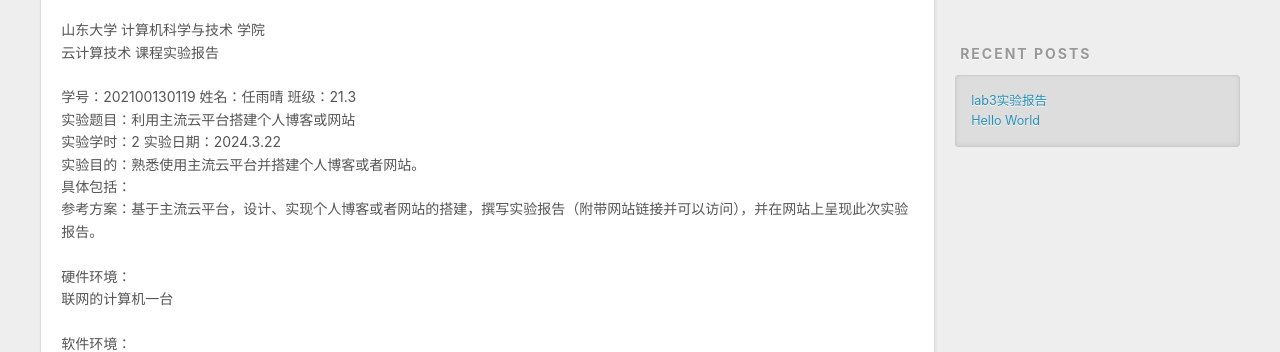
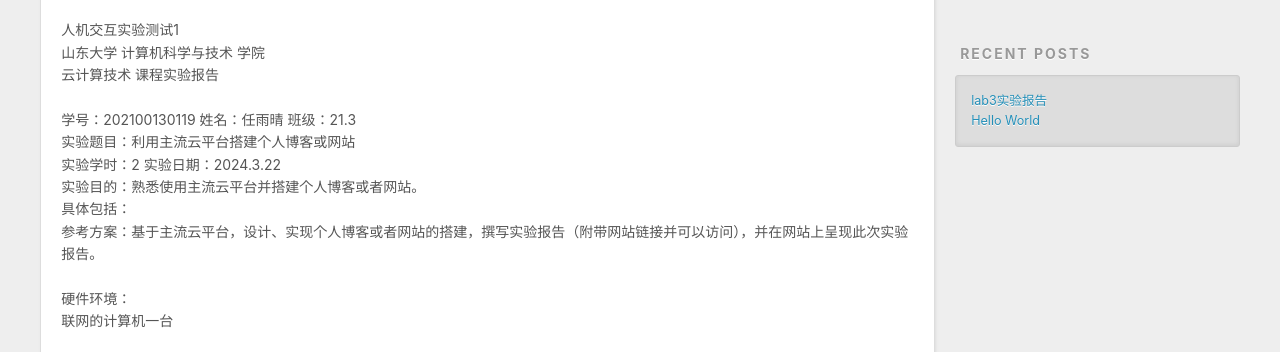
Before and after one commit to therealibuprofen/therealibuprofe.github.io, a plain HTML site: page 2024/03/22/lab3/index.html in a window 1280 px wide. Shown: the part 434-786 px from the top of the page. Drawn offline with Linux system fonts and the light colour scheme.

Commit message:
Site updated: 2024-10-25 14:26:57

```diff
--- a/2024/03/22/lab3/index.html
+++ b/2024/03/22/lab3/index.html
@@ -6,12 +6,12 @@
 
   <title>lab3实验报告 | Hexo</title>
   <meta name="viewport" content="width=device-width, initial-scale=1, shrink-to-fit=no">
-  <meta name="description" content="山东大学   计算机科学与技术   学院   云计算技术   课程实验报告 学号：202100130119	姓名：任雨晴 	班级：21.3实验题目：利用主流云平台搭建个人博客或网站实验学时：2	实验日期：2024.3.22实验目的：熟悉使用主流云平台并搭建个人博客或者网站。具体包括：参考方案：基于主流云平台，设计、实现个人博客或者网站的搭建，撰写实验报告（附带网站链接并可以访问），并在网站上呈现此">
+  <meta name="description" content="人机交互实验测试1山东大学   计算机科学与技术   学院   云计算技术   课程实验报告 学号：202100130119	姓名：任雨晴 	班级：21.3实验题目：利用主流云平台搭建个人博客或网站实验学时：2	实验日期：2024.3.22实验目的：熟悉使用主流云平台并搭建个人博客或者网站。具体包括：参考方案：基于主流云平台，设计、实现个人博客或者网站的搭建，撰写实验报告（附带网站链接并可以访问）">
 <meta property="og:type" content="article">
 <meta property="og:title" content="lab3实验报告">
 <meta property="og:url" content="http://example.com/2024/03/22/lab3/index.html">
 <meta property="og:site_name" content="Hexo">
-<meta property="og:description" content="山东大学   计算机科学与技术   学院   云计算技术   课程实验报告 学号：202100130119	姓名：任雨晴 	班级：21.3实验题目：利用主流云平台搭建个人博客或网站实验学时：2	实验日期：2024.3.22实验目的：熟悉使用主流云平台并搭建个人博客或者网站。具体包括：参考方案：基于主流云平台，设计、实现个人博客或者网站的搭建，撰写实验报告（附带网站链接并可以访问），并在网站上呈现此">
+<meta property="og:description" content="人机交互实验测试1山东大学   计算机科学与技术   学院   云计算技术   课程实验报告 学号：202100130119	姓名：任雨晴 	班级：21.3实验题目：利用主流云平台搭建个人博客或网站实验学时：2	实验日期：2024.3.22实验目的：熟悉使用主流云平台并搭建个人博客或者网站。具体包括：参考方案：基于主流云平台，设计、实现个人博客或者网站的搭建，撰写实验报告（附带网站链接并可以访问）">
 <meta property="og:locale" content="en_US">
 <meta property="og:image" content="http://example.com/images/image.png">
 <meta property="og:image" content="http://example.com/images/image-1.png">
@@ -21,7 +21,7 @@
 <meta property="og:image" content="http://example.com/images/image-5.png">
 <meta property="og:image" content="http://example.com/images/image-6.png">
 <meta property="article:published_time" content="2024-03-22T12:40:19.000Z">
-<meta property="article:modified_time" content="2024-03-22T14:19:59.198Z">
+<meta property="article:modified_time" content="2024-10-25T06:19:51.960Z">
 <meta property="article:author" content="John Doe">
 <meta name="twitter:card" content="summary">
 <meta name="twitter:image" content="http://example.com/images/image.png">
@@ -101,7 +101,7 @@
 
     <div class="e-content article-entry" itemprop="articleBody">
 
-        <p>山东大学   计算机科学与技术   学院<br>   云计算技术   课程实验报告<br> <br>学号：202100130119	姓名：任雨晴 	班级：21.3<br>实验题目：利用主流云平台搭建个人博客或网站<br>实验学时：2	实验日期：2024.3.22<br>实验目的：熟悉使用主流云平台并搭建个人博客或者网站。<br>具体包括：<br>参考方案：基于主流云平台，设计、实现个人博客或者网站的搭建，撰写实验报告（附带网站链接并可以访问），并在网站上呈现此次实验报告。</p>
+        <p>人机交互实验测试1<br>山东大学   计算机科学与技术   学院<br>   云计算技术   课程实验报告<br> <br>学号：202100130119	姓名：任雨晴 	班级：21.3<br>实验题目：利用主流云平台搭建个人博客或网站<br>实验学时：2	实验日期：2024.3.22<br>实验目的：熟悉使用主流云平台并搭建个人博客或者网站。<br>具体包括：<br>参考方案：基于主流云平台，设计、实现个人博客或者网站的搭建，撰写实验报告（附带网站链接并可以访问），并在网站上呈现此次实验报告。</p>
 <p>硬件环境： <br>联网的计算机一台</p>
 <p>软件环境：<br>Windows or Linux</p>
 <p>实验步骤与内容：<br>1.选择云平台： 在本次实验中，我选择了GitHub作为搭建个人博客的云平台。<br>2.设计网站结构： 我选择了hexo博客框架。<br>3.实现搭建：<br>(1)创建GitHub仓库：在GitHub上创建一个新的仓库，仓库的名字是固定的，与账号名字相同，是以后要访问的域名。并记录生成的ssh密钥。<br>另外，安装好node.js、git、hexo；<br><img src="/images/image.png" alt="图片" title="pic1"><br>(2)配置域名：将GitHub的默认域名绑定到个人域名上，使得访问者可以通过自定义域名访问博客网站。<br>生成并记录使用注册github账号时的邮箱生成的sshkey，并配置到github账户下；<br><img src="/images/image-1.png" alt="图片" title="pic2"><br>验证，接着在本地进行绑定：<br><img src="/images/image-2.png" alt="图片" title="pic3"><br><img src="/images/image-3.png" alt="图片" title="pic4"><br>最后编辑文章，使用hexo new生成一个新文件，根据返回的地址进行编辑，编辑好后使用hexo g和hexo d命令上传博客。<br><img src="/images/image-4.png" alt="图片" title="pic5"><br><img src="/images/image-5.png" alt="图片" title="pic6"><br><img src="/images/image-6.png" alt="图片" title="pic7"><br>实验结果：<br>成功使用GitHub搭建了个人博客网站，并将实验报告发布在了网站上。网站地址为 <a target="_blank" rel="noopener" href="https://therealibuprofen.github.io,欢迎访问!/">https://therealibuprofen.github.io，欢迎访问！</a></p>
```
Also changed, not shown: index.html (+1 -1 lines).
